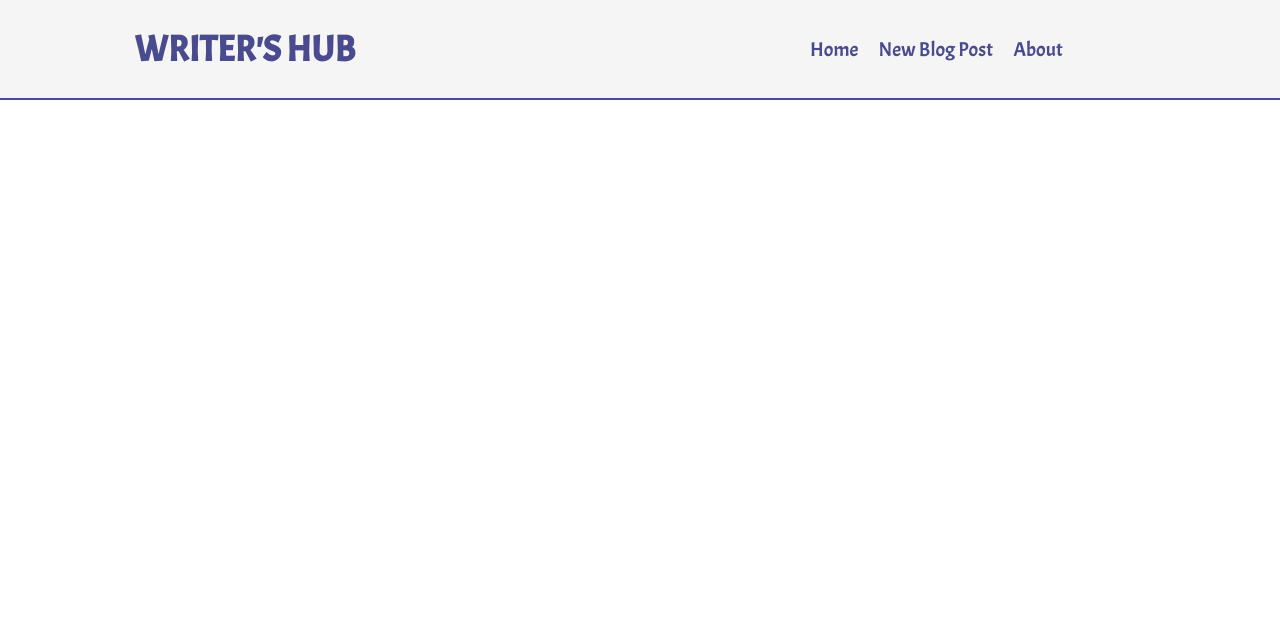
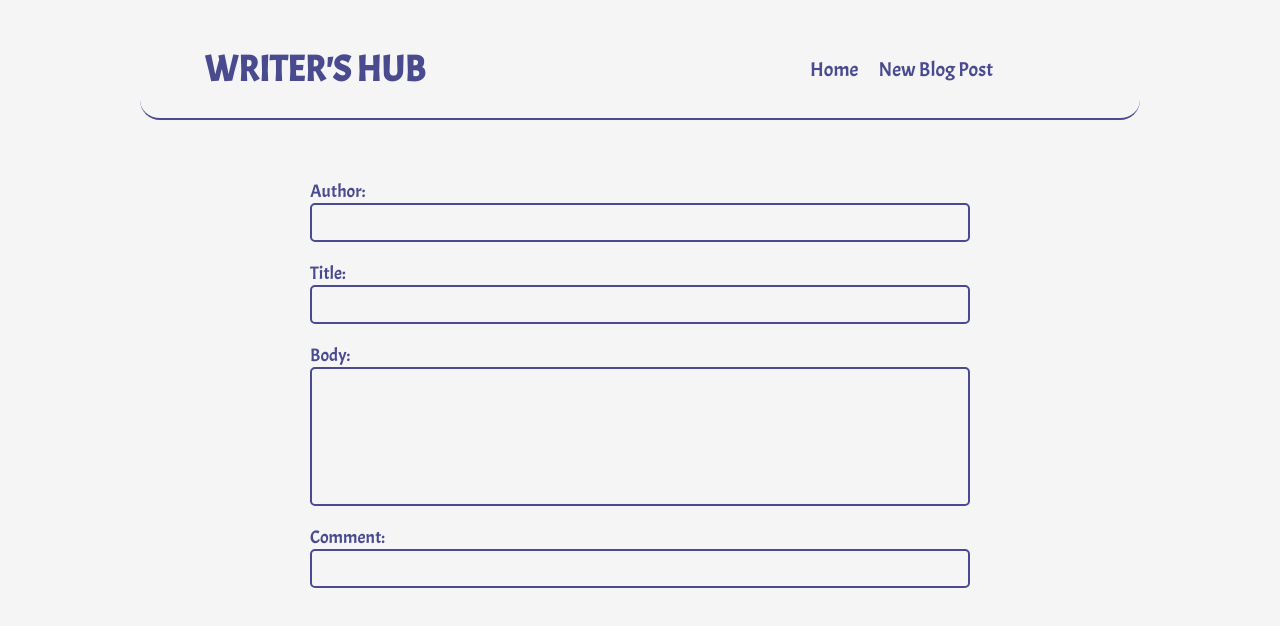
Before and after one commit to Neemahj/simple_blogsite, a React (Create React App) app: page /new-blog in a window 1280 px wide. Shown: the top 626 px of the page. Built offline with nearby package versions, Linux system fonts and the light colour scheme.

Commit message:
Add routes

```diff
--- a/package.json
+++ b/package.json
@@ -8,6 +8,7 @@
     "@testing-library/user-event": "^13.5.0",
     "react": "^18.1.0",
     "react-dom": "^18.1.0",
+    "react-router-dom": "^6.3.0",
     "react-scripts": "5.0.1",
     "web-vitals": "^2.1.4"
   },
--- a/src/App.css
+++ b/src/App.css
@@ -4,15 +4,21 @@
   padding: 0;
   box-sizing: border-box;
   width: 100%;
+  background-color: whitesmoke;
 }
 
 nav{
   display: flex;
+  width: 100%;
   justify-content: space-around;
   align-items: center;
   height: 100px;
+  max-width: 1000px;
+  margin: auto;
   border-bottom: 2px solid rgb(74, 74, 143);
   background-color: whitesmoke;
+  border-radius: 20px;
+  margin-top: 20px;
 }
 
 .blog-title{
@@ -31,3 +37,33 @@ nav{
   font-size: 20px;
   color:rgb(74, 74, 143)
 }
+
+form{
+  width: 100%;
+  padding: 20px;
+  max-width: 700px;
+  margin:  20px auto;
+  background-color: whitesmoke;
+}
+
+label{
+  font-family: 'Acme', sans-serif;
+  font-size: large;
+  color:rgb(74, 74, 143)
+}
+
+.field{
+  margin: 20px 0;
+}
+
+.field input[type=text]{
+  border: 2px solid rgb(74, 74, 143);
+  padding: 10px;
+  border-radius: 5px;
+}
+
+.body input[type=text]{
+  border: 2px solid rgb(74, 74, 143);
+  padding: 60px;
+  border-radius: 5px;
+}
--- a/src/App.js
+++ b/src/App.js
@@ -1,11 +1,22 @@
-import Header from "./Components/Header"
+import Header from "./Components/Header";
+import CreatePost from "./Components/NewBlog";
 import './App.css';
+import { Routes, Route, BrowserRouter as Router} from "react-router-dom";
+import BlogPage from "./Components/BlogPage";
 
 function App() {
   return (
-    <div className="App">
+    <Router>
+      <div className="App">
       <Header />
+      <Routes>
+      <Route path="/" element={<BlogPage />} />
+        <Route path="/new-blog" element={<CreatePost />} />
+      </Routes>
+
     </div>
+    </Router>
+
   );
 }
 
--- /dev/null
+++ b/src/Components/BlogPage.js
@@ -0,0 +1,11 @@
+import React from 'react'
+
+const BlogPage = () => {
+  return (
+    <div>
+      <h1>Hello World</h1>
+    </div>
+  )
+}
+
+export default BlogPage
--- a/src/Components/Header.js
+++ b/src/Components/Header.js
@@ -1,4 +1,5 @@
 import React from "react";
+import { Link } from "react-router-dom";
 
 const Header = () => {
   return(
@@ -9,9 +10,8 @@ const Header = () => {
         </div>
 
         <div  className="nav-items">
-          <a href="/">Home</a>
-          <a href="/">New Blog Post</a>
-          <a href="/">About</a>
+          <Link to="/">Home</Link>
+          <Link to="/new-blog/">New Blog Post</Link>
         </div>
       </nav>
     </header>
--- /dev/null
+++ b/src/Components/NewBlog.js
@@ -0,0 +1,30 @@
+import React from 'react';
+
+const CreatePost = () =>{
+  return(
+    <form>
+      <div className="field">
+        <label for="author">Author:
+          <input type="text" id="author"/>
+        </label>
+      </div>
+      <div className="field">
+        <label for="title">Title:
+          <input type="text" id="title"/>
+        </label>
+      </div>
+      <div className="body">
+        <label for="body">Body:
+          <input type="text" id="body"/>
+        </label>
+      </div>
+      <div className="field">
+        <label for="comment">Comment:
+        <input type="text" id="comment"/>
+        </label>
+      </div>
+    </form>
+  )
+};
+
+export default CreatePost;
```
Also changed, not shown: src/Components/Data.js (added, +30 -0 lines), 1 other file (tests, documents, lock files or other folders).
